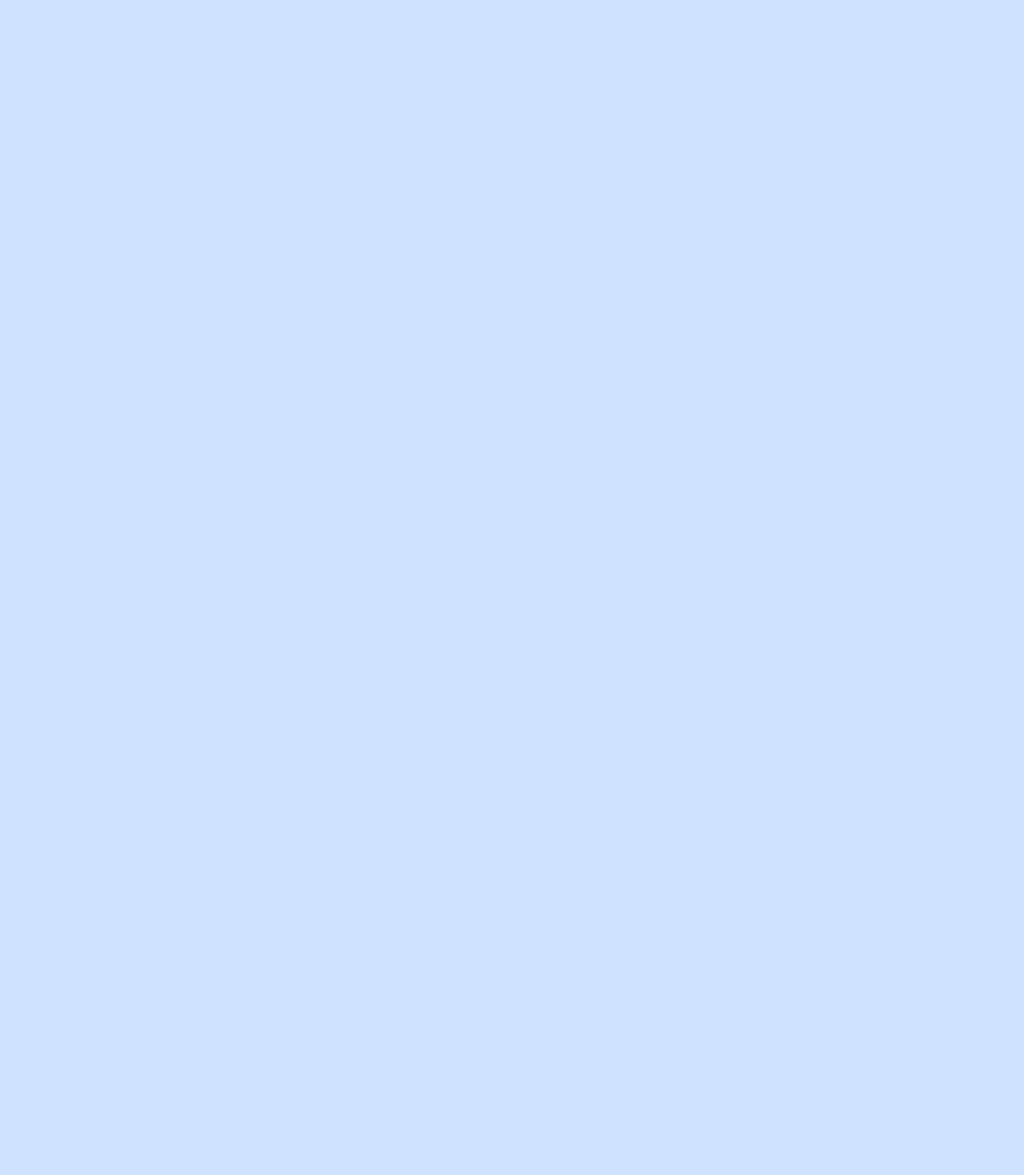
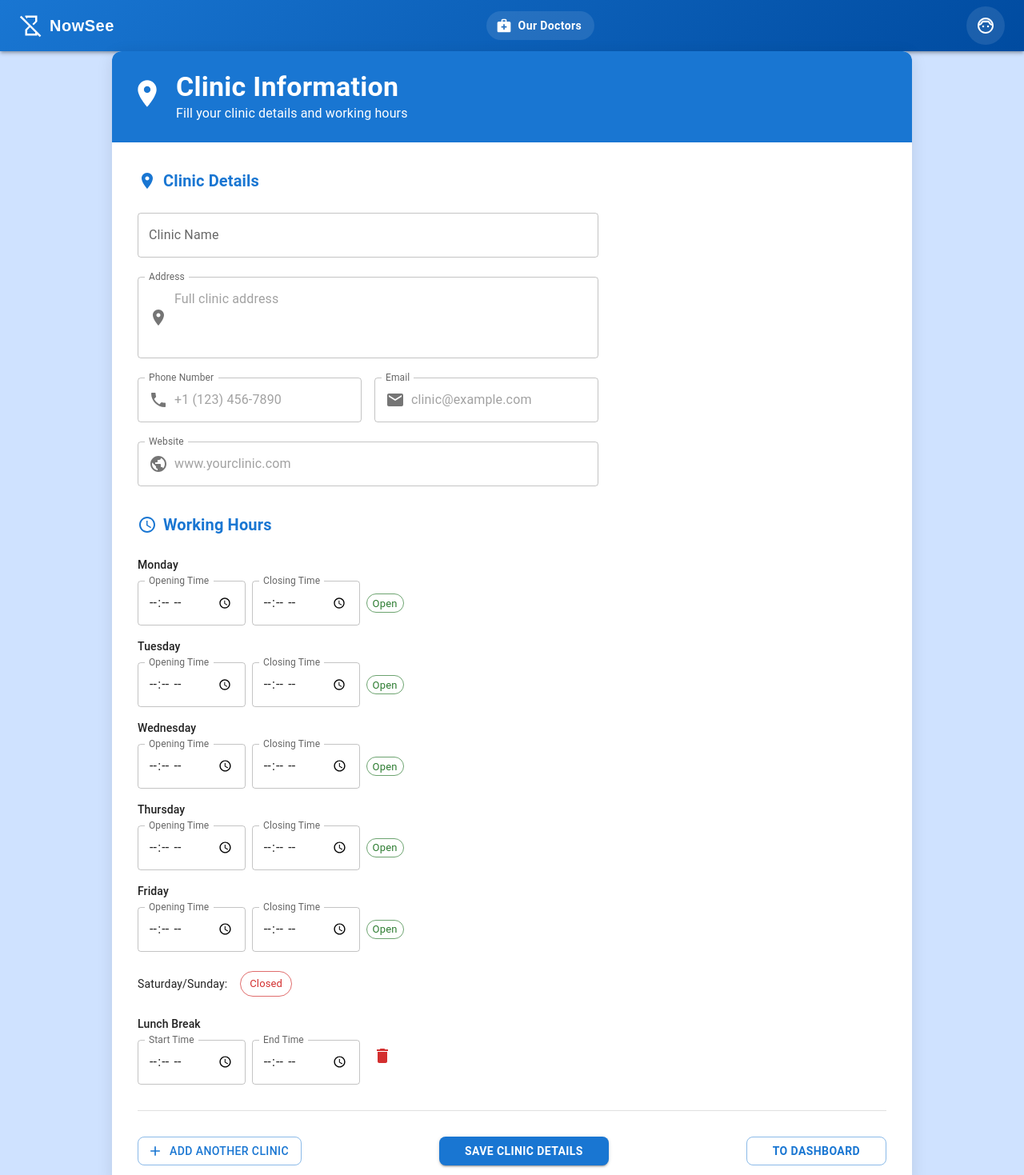
Before and after one commit to nikhil8-hue/NowSee, a React (Vite) app in the folder +1hr.0.1/Frontend/: page /clinic-details in a window 1280 px wide. Before the commit this address had no page. Shown: the top 1469 px of the page at 80% size. Before the commit the page ends 800 px from the top, so only its background shows below. Built offline with nearby package versions, Linux system fonts and the light colour scheme.

Commit message:
only doctor dashboard is left

```diff
--- a/+1hr.0.1/Frontend/src/App.jsx
+++ b/+1hr.0.1/Frontend/src/App.jsx
@@ -10,6 +10,7 @@ import VideoCall from "./pages/PatientBoard/VideoCall";
 import DoctorBoard from "./pages/DoctorBoard/DoctorBoard";
 import DoctorCertificationPage from "./pages/DoctorBoard/DocUpload";
 import DoctorDetail from "./pages/DoctorBoard/DocDetail";
+import ClinicDetails from "./pages/DoctorBoard/ClinicDetail";
 import { CssBaseline } from "@mui/material";
 
 
@@ -33,6 +34,7 @@ function App() {
           {/* Doctor Board Routes  */}
           <Route path="/doctor-document" element={<DoctorCertificationPage/>}/>
           <Route path="/doctor-detail" element ={<DoctorDetail/>}/>
+          <Route path="/clinic-details" element={<ClinicDetails/>}/>
           <Route path="/doctors" element={<DoctorBoard/>}/>
           {/* Add all other routes that need Nav here */}
         </Route>
--- /dev/null
+++ b/+1hr.0.1/Frontend/src/pages/DoctorBoard/ClinicDetail.jsx
@@ -0,0 +1,251 @@
+import React from 'react';
+import {
+  Card,
+  CardContent,
+  Typography,
+
+  Box,
+  TextField,
+  Button,
+  Divider,
+  Chip,
+  IconButton
+} from '@mui/material';
+import Grid from '@mui/material/Grid2';
+import {
+  LocationOn,
+  Schedule,
+  Phone,
+  Email,
+  Public,
+  Edit,
+  Add,
+  Delete
+} from '@mui/icons-material';
+import { useNavigate } from 'react-router';
+
+const ClinicDetails = () => {
+    const navigate= useNavigate();
+  // Sample days for clinic timings
+  const days = ['Monday', 'Tuesday', 'Wednesday', 'Thursday', 'Friday'];
+
+  return (
+    <Card sx={{
+      maxWidth: 1000,
+      margin: 'auto',
+      borderRadius: 3,
+      boxShadow: '0 4px 20px rgba(0,0,0,0.1)'
+    }}>
+      {/* Blue Header */}
+      <Box sx={{
+        backgroundColor: 'primary.main',
+        color: 'white',
+        p: 3,
+        display: 'flex',
+        alignItems: 'center'
+      }}>
+        <Box sx={{ mr: 2 }}>
+          <LocationOn sx={{ fontSize: 40 }} />
+        </Box>
+        <Box>
+          <Typography variant="h4" fontWeight="bold">Clinic Information</Typography>
+          <Typography variant="body1">Fill your clinic details and working hours</Typography>
+        </Box>
+      </Box>
+
+      {/* White Content Area */}
+      <CardContent sx={{ p: 4 }}>
+        <Grid container spacing={4}>
+          {/* Left Column - Basic Info */}
+          <Grid item xs={12} md={6}>
+            <Typography variant="h6" fontWeight="bold" sx={{
+              mb: 3,
+              display: 'flex',
+              alignItems: 'center',
+              color: 'primary.main'
+            }}>
+              <LocationOn sx={{ mr: 1 }} />
+              Clinic Details
+            </Typography>
+
+            <TextField
+              fullWidth
+              label="Clinic Name"
+              placeholder="Enter clinic name"
+              sx={{ mb: 3 }}
+            />
+
+            <TextField
+              fullWidth
+              label="Address"
+              placeholder="Full clinic address"
+              multiline
+              rows={3}
+              sx={{ mb: 3 }}
+              InputProps={{
+                startAdornment: (
+                  <LocationOn sx={{ color: 'action.active', mr: 1 }} />
+                )
+              }}
+            />
+
+            <Grid container spacing={2}>
+              <Grid item xs={12} sm={6}>
+                <TextField
+                  fullWidth
+                  label="Phone Number"
+                  placeholder="+1 (123) 456-7890"
+                  InputProps={{
+                    startAdornment: (
+                      <Phone sx={{ color: 'action.active', mr: 1 }} />
+                    )
+                  }}
+                />
+              </Grid>
+              <Grid item xs={12} sm={6}>
+                <TextField
+                  fullWidth
+                  label="Email"
+                  placeholder="clinic@example.com"
+                  InputProps={{
+                    startAdornment: (
+                      <Email sx={{ color: 'action.active', mr: 1 }} />
+                    )
+                  }}
+                />
+              </Grid>
+            </Grid>
+
+            <TextField
+              fullWidth
+              label="Website"
+              placeholder="www.yourclinic.com"
+              sx={{ mt: 3 }}
+              InputProps={{
+                startAdornment: (
+                  <Public sx={{ color: 'action.active', mr: 1 }} />
+                )
+              }}
+            />
+          </Grid>
+
+          {/* Right Column - Working Hours */}
+          <Grid item xs={12} md={6}>
+            <Typography variant="h6" fontWeight="bold" sx={{
+              mb: 3,
+              display: 'flex',
+              alignItems: 'center',
+              color: 'primary.main'
+            }}>
+              <Schedule sx={{ mr: 1 }} />
+              Working Hours
+            </Typography>
+
+            {days.map((day) => (
+              <Box key={day} sx={{ mb: 2 }}>
+                <Typography variant="subtitle2" sx={{ mb: 1 }}>{day}</Typography>
+                <Grid container spacing={1} alignItems="center">
+                  <Grid item xs={5}>
+                    <TextField
+                      fullWidth
+                      type="time"
+                      label="Opening Time"
+                      InputLabelProps={{ shrink: true }}
+                    />
+                  </Grid>
+                  <Grid item xs={5}>
+                    <TextField
+                      fullWidth
+                      type="time"
+                      label="Closing Time"
+                      InputLabelProps={{ shrink: true }}
+                    />
+                  </Grid>
+                  <Grid item xs={2}>
+                    <Chip
+                      label="Open"
+                      color="success"
+                      variant="outlined"
+                      size="small"
+                    />
+                  </Grid>
+                </Grid>
+              </Box>
+            ))}
+
+            <Box sx={{ mt: 3, display: 'flex', alignItems: 'center' }}>
+              <Typography variant="body2" sx={{ mr: 2 }}>Saturday/Sunday:</Typography>
+              <Chip
+                label="Closed"
+                color="error"
+                variant="outlined"
+              />
+            </Box>
+
+            <Box sx={{ mt: 3 }}>
+              <Typography variant="subtitle2" sx={{ mb: 1 }}>Lunch Break</Typography>
+              <Grid container spacing={1}>
+                <Grid item xs={5}>
+                  <TextField
+                    fullWidth
+                    type="time"
+                    label="Start Time"
+                    InputLabelProps={{ shrink: true }}
+                  />
+                </Grid>
+                <Grid item xs={5}>
+                  <TextField
+                    fullWidth
+                    type="time"
+                    label="End Time"
+                    InputLabelProps={{ shrink: true }}
+                  />
+                </Grid>
+                <Grid item xs={2}>
+                  <IconButton>
+                    <Delete color="error" />
+                  </IconButton>
+                </Grid>
+              </Grid>
+            </Box>
+          </Grid>
+        </Grid>
+
+        <Divider sx={{ my: 4 }} />
+
+        <Box sx={{ display: 'flex', justifyContent: 'space-between' }}>
+          <Button
+            variant="outlined"
+            startIcon={<Add />}
+            sx={{ borderRadius: 2 }}
+          >
+            Add Another Clinic
+          </Button>
+          <Button
+            variant="contained"
+            sx={{
+              borderRadius: 2,
+              px: 4,
+              fontWeight: 'bold'
+            }}
+          >
+            Save Clinic Details
+          </Button>
+          <Button
+            variant="outlined"
+            onClick={()=>navigate("/doctors")}
+            sx={{
+              borderRadius: 2,
+              px: 4,
+              fontWeight: 'bold'
+            }}
+          >
+            To Dashboard
+          </Button>
+        </Box>
+      </CardContent>
+    </Card>
+  );
+};
+
+export default ClinicDetails;
--- a/+1hr.0.1/Frontend/src/pages/DoctorBoard/DocDetail.jsx
+++ b/+1hr.0.1/Frontend/src/pages/DoctorBoard/DocDetail.jsx
@@ -1,4 +1,4 @@
-import React, { useState } from 'react';
+import React from 'react';
 import {
   Card,
   CardContent,
@@ -17,48 +17,16 @@ import {
   Phone,
   CalendarToday,
   LocationOn,
-  Edit,
-  Save,
-  CameraAlt
+  CameraAlt,
+  Save
 } from '@mui/icons-material';
+import { useNavigate } from 'react-router';
 
-const DoctorDetail = () => {
-  const [editMode, setEditMode] = useState(false);
-  const [profile, setProfile] = useState({
-    name: '',
-    specialty: '',
-    age: '',
-    email: '',
-    phone: '',
-    dob: '',
-    address: ''
-  });
-  const [profileImage, setProfileImage] = useState(null);
-
-  const handleChange = (e) => {
-    const { name, value } = e.target;
-    setProfile(prev => ({ ...prev, [name]: value }));
-  };
-
-  const handleImageUpload = (e) => {
-    const file = e.target.files[0];
-    if (file) {
-      const reader = new FileReader();
-      reader.onloadend = () => {
-        setProfileImage(reader.result);
-      };
-      reader.readAsDataURL(file);
-    }
-  };
-
-  const handleSave = () => {
-    setEditMode(false);
-    // Add save to backend logic here
-  };
-
+const DoctorDetail= () => {
+  const navigate= useNavigate();
   return (
     <Card sx={{
-      maxWidth: '100VW',
+      maxWidth: 800,
       margin: 'auto',
       borderRadius: 3,
       boxShadow: '0 4px 20px rgba(0,0,0,0.1)',
@@ -74,7 +42,7 @@ const DoctorDetail = () => {
       }}>
         <Box sx={{ position: 'relative' }}>
           <Avatar
-            src={profileImage || '/default-doctor.jpg'}
+            src="/default-doctor.jpg"
             sx={{
               width: 80,
               height: 80,
@@ -82,7 +50,6 @@ const DoctorDetail = () => {
               border: '3px solid white'
             }}
           />
-          {editMode && (
           <IconButton
             component="label"
             sx={{
@@ -101,19 +68,13 @@ const DoctorDetail = () => {
               type="file"
               hidden
               accept="image/*"
-                onChange={handleImageUpload}
             />
           </IconButton>
-          )}
         </Box>
 
         <Box sx={{ flexGrow: 1 }}>
-          {editMode ? (
-            <>
           <TextField
             name="name"
-                value={profile.name}
-                onChange={handleChange}
             placeholder="Full Name"
             variant="standard"
             fullWidth
@@ -125,8 +86,6 @@ const DoctorDetail = () => {
           />
           <TextField
             name="specialty"
-                value={profile.specialty}
-                onChange={handleChange}
             placeholder="Specialty"
             variant="standard"
             fullWidth
@@ -135,39 +94,14 @@ const DoctorDetail = () => {
               '& .MuiInput-underline:before': { borderColor: 'rgba(255,255,255,0.5)' }
             }}
           />
-            </>
-          ) : (
-            <>
-              <Typography variant="h4" fontWeight="bold">
-                {profile.name || "Your Name"}
-              </Typography>
-              <Typography variant="h6">
-                {profile.specialty || "Specialty"}
-              </Typography>
-            </>
-          )}
         </Box>
-
-        <IconButton
-          onClick={() => editMode ? handleSave() : setEditMode(true)}
-          sx={{
-            ml: 'auto',
-            color: 'white',
-            backgroundColor: 'rgba(255,255,255,0.2)',
-            '&:hover': {
-              backgroundColor: 'rgba(255,255,255,0.3)'
-            }
-          }}
-        >
-          {editMode ? <Save /> : <Edit />}
-        </IconButton>
       </Box>
 
       {/* White Content Section */}
       <CardContent sx={{ p: 4 }}>
         <Grid container spacing={3}>
           {/* Personal Details Column */}
-          <Grid size={6} md={6}>
+          <Grid item xs={12} md={6}>
             <Typography variant="h6" fontWeight="bold" gutterBottom sx={{
               display: 'flex',
               alignItems: 'center',
@@ -179,30 +113,18 @@ const DoctorDetail = () => {
 
             <Box sx={{ mb: 3 }}>
               <DetailField
-                editMode={editMode}
                 icon={<CalendarToday />}
                 label="Age"
-                name="age"
-                value={profile.age}
-                onChange={handleChange}
                 placeholder="35"
               />
               <DetailField
-                editMode={editMode}
                 icon={<CalendarToday />}
                 label="Date of Birth"
-                name="dob"
-                value={profile.dob}
-                onChange={handleChange}
                 placeholder="MM/DD/YYYY"
               />
               <DetailField
-                editMode={editMode}
                 icon={<LocationOn />}
                 label="Address"
-                name="address"
-                value={profile.address}
-                onChange={handleChange}
                 placeholder="123 Medical Drive, City, State"
                 lastItem
               />
@@ -222,21 +144,13 @@ const DoctorDetail = () => {
 
             <Box sx={{ mb: 3 }}>
               <DetailField
-                editMode={editMode}
                 icon={<Email />}
                 label="Email"
-                name="email"
-                value={profile.email}
-                onChange={handleChange}
                 placeholder="your.email@example.com"
               />
               <DetailField
-                editMode={editMode}
                 icon={<Phone />}
                 label="Phone"
-                name="phone"
-                value={profile.phone}
-                onChange={handleChange}
                 placeholder="+1 (123) 456-7890"
                 lastItem
               />
@@ -244,12 +158,12 @@ const DoctorDetail = () => {
           </Grid>
         </Grid>
 
-        {editMode && (
-          <Box sx={{ display: 'flex', justifyContent: 'flex-end', mt: 3 }}>
+        <Divider sx={{ my: 2 }} />
+
+        <Box sx={{ display: 'flex', justifyContent: 'flex-end' }}>
           <Button
             variant="contained"
             startIcon={<Save />}
-              onClick={handleSave}
             sx={{
               borderRadius: 2,
               px: 3,
@@ -258,15 +172,26 @@ const DoctorDetail = () => {
           >
             Save Profile
           </Button>
+          <Button
+            variant="contained"
+            onClick={()=>navigate("/clinic-details")}
+            sx={{
+              borderRadius: 2,
+              px: 3,
+              fontWeight: 'bold',
+              marginLeft:3
+            }}
+          >
+            camon hurry !
+          </Button>
         </Box>
-        )}
       </CardContent>
     </Card>
   );
 };
 
 // Reusable editable detail component
-const DetailField = ({ editMode, icon, label, name, value, onChange, placeholder, lastItem = false }) => (
+const DetailField = ({ icon, label, placeholder, lastItem = false }) => (
   <Box sx={{
     display: 'flex',
     mb: lastItem ? 0 : 2
@@ -288,21 +213,12 @@ const DetailField = ({ editMode, icon, label, name, value, onChange, placeholder
       <Typography variant="body2" color="text.secondary">
         {label}
       </Typography>
-      {editMode ? (
       <TextField
-          name={name}
-          value={value}
-          onChange={onChange}
         placeholder={placeholder}
         variant="standard"
         fullWidth
         sx={{ mt: 0.5 }}
       />
-      ) : (
-        <Typography variant="body1" fontWeight="medium" sx={{ minHeight: '24px' }}>
-          {value || <span style={{ color: '#aaa' }}>Not provided</span>}
-        </Typography>
-      )}
     </Box>
   </Box>
 );
```
Lines whose indentation alone changed are shown as unchanged.
